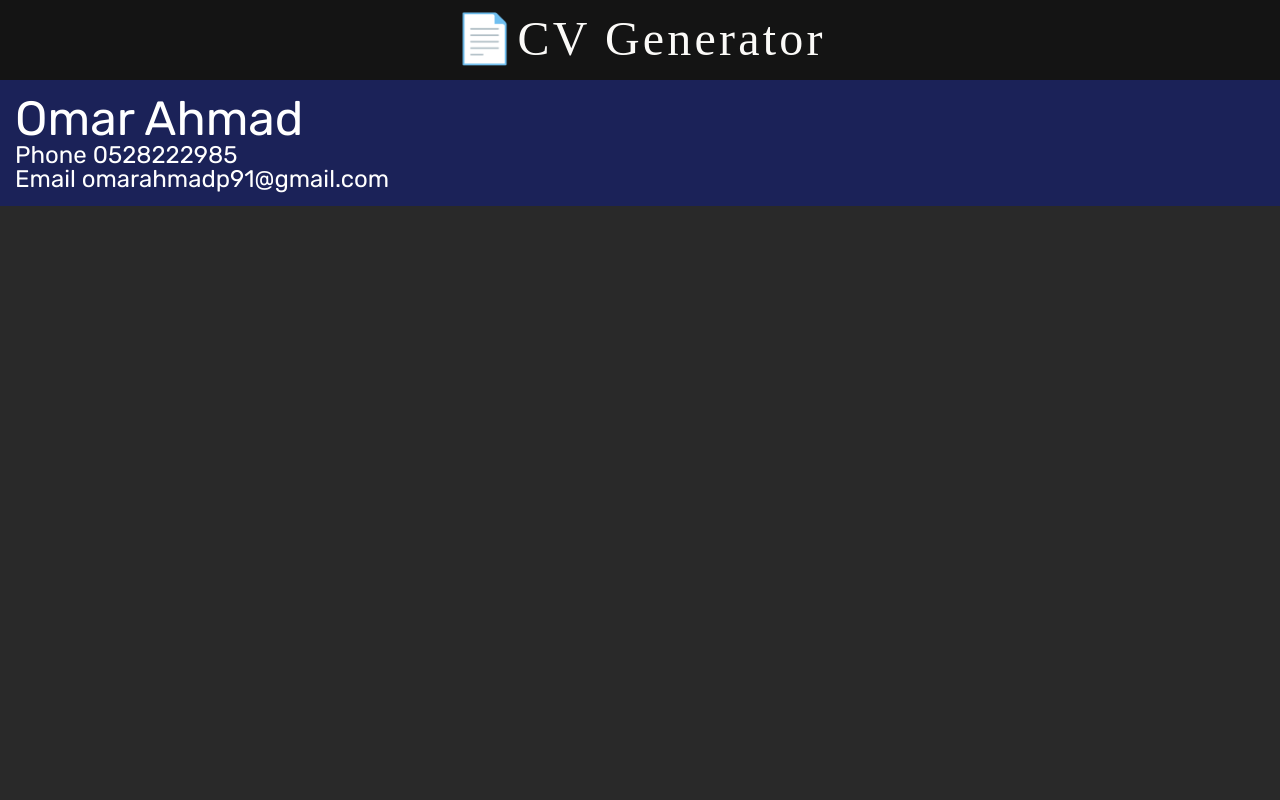
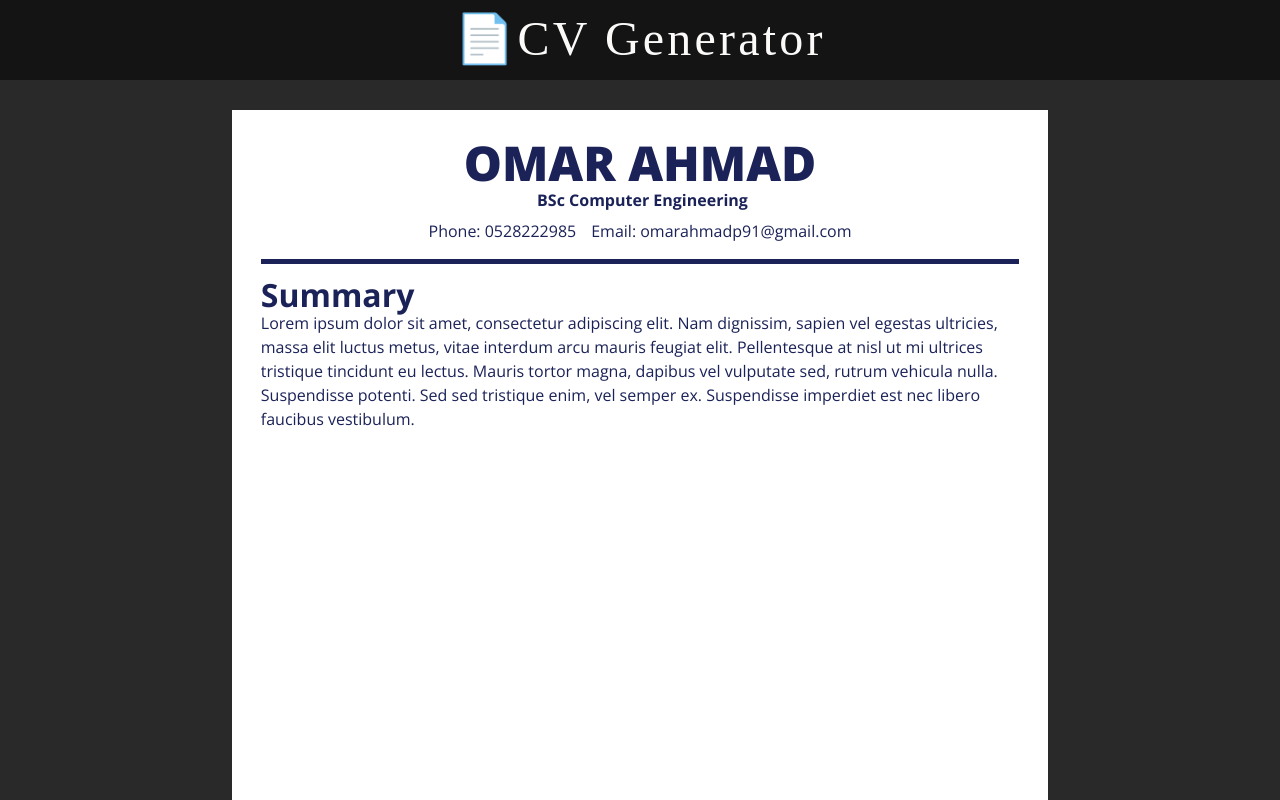
Before and after one commit to omardevelops/cv-app, a React (Vite) app: page / in a window 1280 px wide. Shown: the top 800 px of the page. Built offline with nearby package versions, Linux system fonts and the light colour scheme; the HTML template or start-up script is replaced by a standard one; a web font is replaced by a local one.

Commit message:
Work on CV preview mode

```diff
--- a/src/App.css
+++ b/src/App.css
@@ -15,6 +15,10 @@
 @font-face {
   font-family: Rubik;
   src: url('./assets/fonts/Rubik-VariableFont_wght.ttf');
+}
+@font-face {
+  font-family: 'Open Sans';
+  src: url('./assets/fonts/OpenSans-VariableFont_wdth\,wght.ttf');
 }
 body {
   font-size: 1.5rem;
@@ -46,10 +50,10 @@ nav > h1::before {
 }
 
 .main {
-  display: flex;
+  /* display: flex;
   align-items: center;
   justify-content: center;
-  flex-wrap: wrap;
+  flex-wrap: wrap; */
 }
 
 /* Form */
--- a/src/CV.css
+++ b/src/CV.css
@@ -1,10 +1,60 @@
 .CV {
-  width: 100%;
+  /* US Letter Size */
+  width: 8.5in;
+  height: 11in;
+  margin: 30px auto;
+  padding: 0.3in;
+  box-sizing: border-box;
   background-color: white;
-  color: black;
+  color: rgb(27, 34, 88);
+  font-family: 'Open Sans', sans-serif;
+  font-size: 12pt;
+  display: flex;
+  flex-direction: column;
+  gap: 15px;
 }
-.CV header {
-  padding: 15px;
-  background-color: rgb(27, 34, 88);
+
+::selection {
+  background: rgb(27, 34, 88);
   color: white;
 }
+
+.CV p {
+  font-weight: normal;
+}
+
+.CV header {
+  display: flex;
+  flex-direction: column;
+  align-items: center;
+  gap: 15px;
+  text-align: center;
+  border-bottom: 5px solid rgb(27, 34, 88);
+  padding-bottom: 20px;
+}
+.CV header div > h1 {
+  font-weight: 800;
+  text-transform: uppercase;
+}
+.CV header h2 {
+  font-weight: bold;
+  font-size: 1rem;
+  margin-left: 5px;
+  margin-top: 5px;
+}
+.CV header h3 {
+  font-weight: bold;
+}
+.CV header .contactInfo {
+  display: flex;
+  gap: 15px;
+}
+
+.CV main p {
+  line-height: 1.5;
+}
+.CV aside {
+  overflow: hidden;
+  grid-area: aside;
+  /* overflow-wrap: break-word; */
+}
--- a/src/components/CV.jsx
+++ b/src/components/CV.jsx
@@ -9,10 +9,25 @@ class CV extends React.Component {
     return (
       <div className="CV">
         <header>
-          <h1>{`${general[0].firstName} ${general[0].lastName}`}</h1>
-          <h3>{`Phone ${general[0].phone}`}</h3>
-          <h3>{`Email ${general[0].email}`}</h3>
+          <div>
+            <h1>{`${general[0].firstName} ${general[0].lastName}`}</h1>
+            <h2>{`${general[0].title}`}</h2>
+          </div>
+          <div className="contactInfo">
+            <div>
+              <p>{`Phone: ${general[0].phone}`}</p>
+            </div>
+            <div>
+              <p>{`Email: ${general[0].email}`}</p>
+            </div>
+          </div>
         </header>
+        <main>
+          <div className="summary">
+            <h2>Summary</h2>
+            <p>{`${general[0].summary}`}</p>
+          </div>
+        </main>
       </div>
     );
   }
--- a/src/testInfo.js
+++ b/src/testInfo.js
@@ -3,10 +3,11 @@ const testInfo = {
     {
       firstName: 'Omar',
       lastName: 'Ahmad',
+      title: 'BSc Computer Engineering',
       email: 'omarahmadp91@gmail.com',
       phone: '0528222985',
       summary:
-        'Lorem ipsum dolor sit amet, consectetur adipiscing elit. Suspendisse suscipit risus id suscipit faucibus. Nam volutpat et risus ac rhoncus. Fusce eu tincidunt purus. Aliquam dictum tincidunt mauris, ut dapibus lectus pretium vitae. Lorem ipsum dolor sit amet, consectetur adipiscing elit. Nullam facilisis metus odio. Ut semper dolor vel ante fringilla, at dictum nibh vestibulum. Sed ut sodales nisi. Maecenas tempor augue tempus lacinia blandit. Donec odio arcu, dapibus nec leo vel, vehicula pulvinar urna. Proin ullamcorper vitae nulla et pharetra. Mauris et viverra ex. Nullam sit amet aliquet arcu. Nullam libero ex, tincidunt vel pharetra id, semper et nisi.',
+        'Lorem ipsum dolor sit amet, consectetur adipiscing elit. Nam dignissim, sapien vel egestas ultricies, massa elit luctus metus, vitae interdum arcu mauris feugiat elit. Pellentesque at nisl ut mi ultrices tristique tincidunt eu lectus. Mauris tortor magna, dapibus vel vulputate sed, rutrum vehicula nulla. Suspendisse potenti. Sed sed tristique enim, vel semper ex. Suspendisse imperdiet est nec libero faucibus vestibulum.',
       id: 'yrRodt98w-HWsIsRNxa10',
     },
   ],
```
Also changed, not shown: src/assets/fonts/OpenSans-Italic-VariableFont_wdth,wght.ttf (added), src/assets/fonts/OpenSans-VariableFont_wdth,wght.ttf (added).
